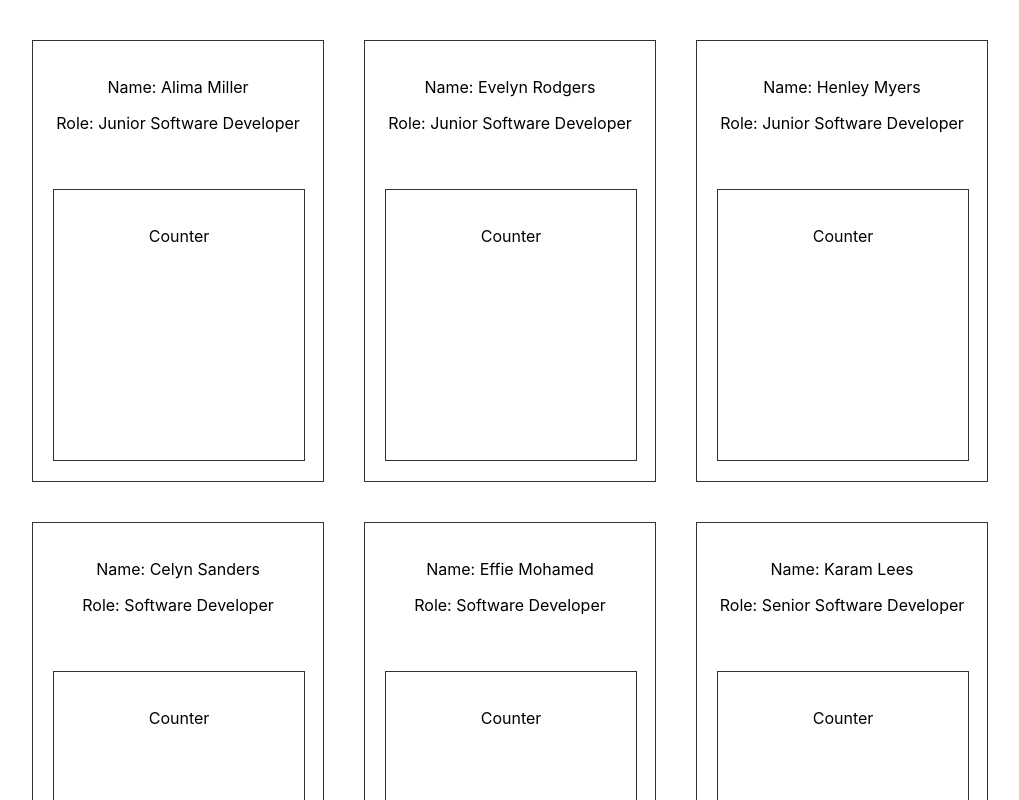
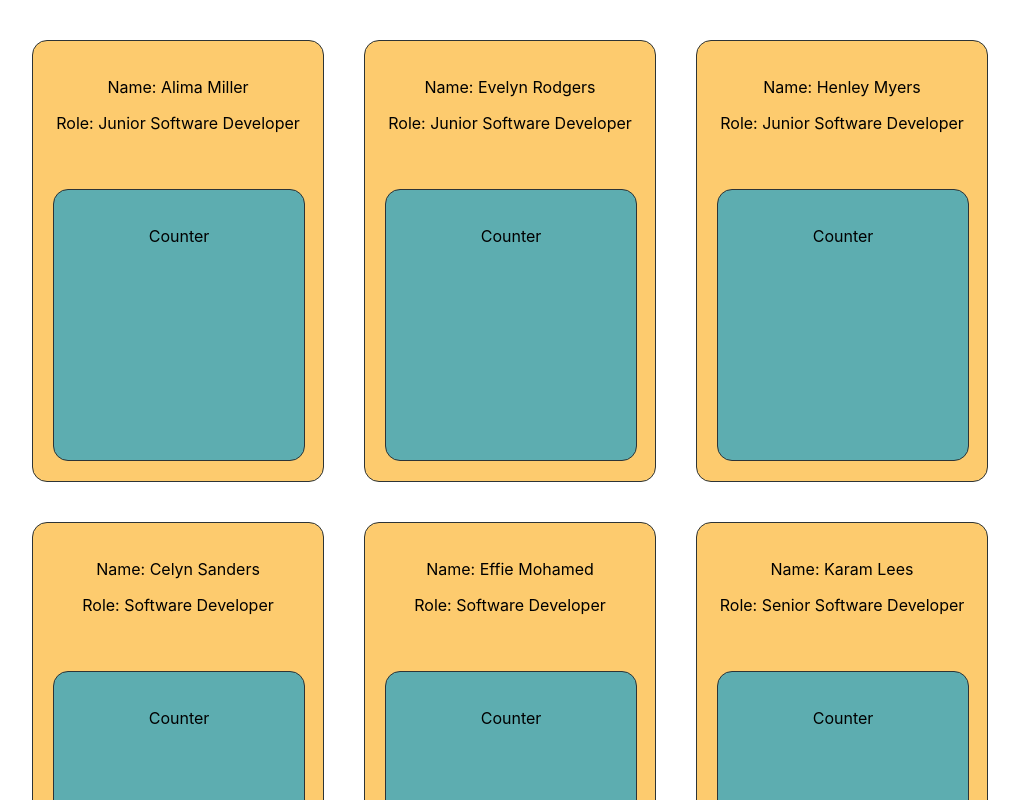
Before and after one commit to JonathanRadford/Tracker, a React (Create React App) app: page / in a window 1280 px wide. Shown: the top 800 px of the page, without its empty margins (8-1027 px from the left). Built offline with nearby package versions, Linux system fonts and the light colour scheme.

Commit message:
Info and SCSS added

```diff
--- a/src/components/Tracker/Tracker.scss
+++ b/src/components/Tracker/Tracker.scss
@@ -1,19 +1,22 @@
 @use "../../assets/sass/_variables.scss" as *;
 
 .Tracker{
+    background-color: $color-secondary;
     width: 250px;
     height: 400px;
     border: 1px solid $color-black;
     padding: 20px;
     margin: 20px;
+    border-radius: 15px;
 }
 
 .Counter{
+    background-color: $color-primary;
     border: 1px solid $color-black;
     padding: 20px;
     position: relative;
     top: 40px;
     width: 210px;
     height: 230px;
-
+    border-radius: 15px;
 }
```
Also changed, not shown: src/components/Counter/Counter.jsx (added), src/components/Counter/Counter.scss (added).
